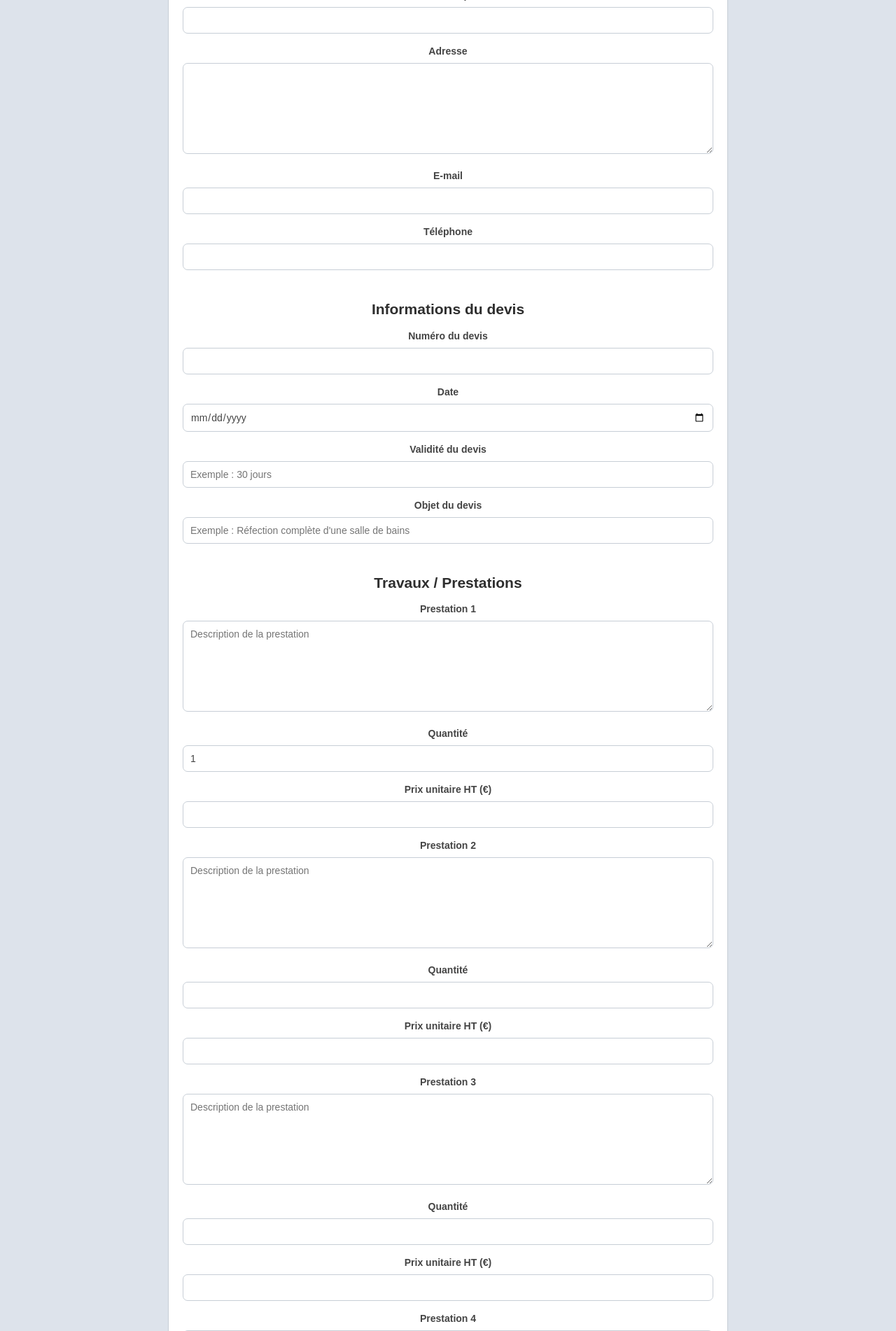
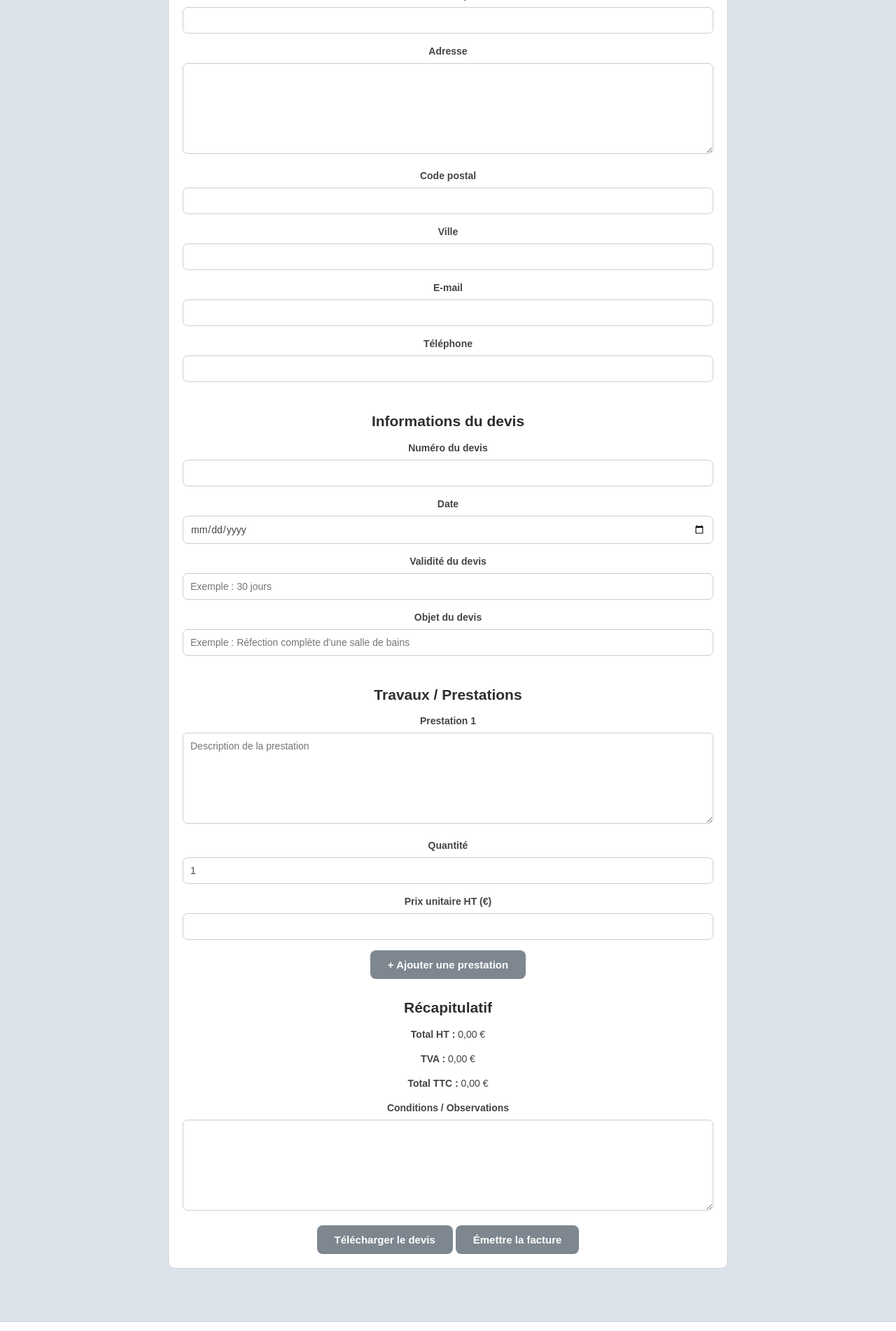
Before and after one commit to MSEDIT-1304/MON-VOISIN-ARTISAN, a Flask app: page /artisan/devis in a window 1280 px wide. Shown: the part 806-2708 px from the top of the page at 70% size. Run offline with Flask 3, Linux system fonts and the light colour scheme; the visitor is signed in with stand-in values (Sample User, id 1); tables that the repository leaves empty hold one stand-in row (values such as "Sample post").

Commit message:
Update devis.html

```diff
--- a/templates/devis.html
+++ b/templates/devis.html
@@ -49,6 +49,7 @@ Devis - Mon Voisin Artisan
             type="text"
             id="client_nom"
             name="client_nom"
+            value="{{ request.form.get('client_nom', '') }}"
             required
         >
 
@@ -58,13 +59,32 @@ Devis - Mon Voisin Artisan
             name="client_adresse"
             rows="3"
             required
-        ></textarea>
+        >{{ request.form.get('client_adresse', '') }}</textarea>
+
+        <label for="client_code_postal">Code postal</label>
+        <input
+            type="text"
+            id="client_code_postal"
+            name="client_code_postal"
+            value="{{ request.form.get('client_code_postal', '') }}"
+            required
+        >
+
+        <label for="client_ville">Ville</label>
+        <input
+            type="text"
+            id="client_ville"
+            name="client_ville"
+            value="{{ request.form.get('client_ville', '') }}"
+            required
+        >
 
         <label for="client_email">E-mail</label>
         <input
             type="email"
             id="client_email"
             name="client_email"
+            value="{{ request.form.get('client_email', '') }}"
         >
 
         <label for="client_telephone">Téléphone</label>
@@ -72,23 +92,26 @@ Devis - Mon Voisin Artisan
             type="text"
             id="client_telephone"
             name="client_telephone"
+            value="{{ request.form.get('client_telephone', '') }}"
         >
 
         <h2>Informations du devis</h2>
 
-        <label for="numero_devis">Numéro du devis</label>
+        <label for="numero">Numéro du devis</label>
         <input
             type="text"
-            id="numero_devis"
-            name="numero_devis"
+            id="numero"
+            name="numero"
+            value="{{ request.form.get('numero', '') }}"
             required
         >
 
-        <label for="date_devis">Date</label>
+        <label for="date">Date</label>
         <input
             type="date"
-            id="date_devis"
-            name="date_devis"
+            id="date"
+            name="date"
+            value="{{ request.form.get('date', '') }}"
             required
         >
 
@@ -97,7 +120,9 @@ Devis - Mon Voisin Artisan
             type="text"
             id="validite"
             name="validite"
+            value="{{ request.form.get('validite', '') }}"
             placeholder="Exemple : 30 jours"
+            required
         >
 
         <label for="objet">Objet du devis</label>
@@ -105,6 +130,7 @@ Devis - Mon Voisin Artisan
             type="text"
             id="objet"
             name="objet"
+            value="{{ request.form.get('objet', '') }}"
             placeholder="Exemple : Réfection complète d'une salle de bains"
             required
         >
@@ -119,7 +145,7 @@ Devis - Mon Voisin Artisan
                 rows="2"
                 placeholder="Description de la prestation"
                 required
-            ></textarea>
+            >{{ request.form.get('description1', '') }}</textarea>
 
             <label for="quantite1">Quantité</label>
             <input
@@ -128,7 +154,7 @@ Devis - Mon Voisin Artisan
                 name="quantite1"
                 min="0"
                 step="0.01"
-                value="1"
+                value="{{ request.form.get('quantite1', '1') }}"
             >
 
             <label for="prix_unitaire_ht1">Prix unitaire HT (€)</label>
@@ -136,25 +162,30 @@ Devis - Mon Voisin Artisan
                 type="number"
                 id="prix_unitaire_ht1"
                 name="prix_unitaire_ht1"
+                value="{{ request.form.get('prix_unitaire_ht1', '') }}"
                 min="0"
                 step="0.01"
             >
         </div>
+        <button type="button" id="ajouter-prestation" class="btn">
+            + Ajouter une prestation
+        </button>
 
-        <div class="devis-ligne">
+        <div class="devis-ligne" id="prestation2" style="display:none;">
             <label for="description2">Prestation 2</label>
             <textarea
                 id="description2"
                 name="description2"
                 rows="2"
                 placeholder="Description de la prestation"
-            ></textarea>
+            >{{ request.form.get('description2', '') }}</textarea>
 
             <label for="quantite2">Quantité</label>
             <input
                 type="number"
                 id="quantite2"
                 name="quantite2"
+                value="{{ request.form.get('quantite2', '') }}"
                 min="0"
                 step="0.01"
             >
@@ -164,12 +195,13 @@ Devis - Mon Voisin Artisan
                 type="number"
                 id="prix_unitaire_ht2"
                 name="prix_unitaire_ht2"
+                value="{{ request.form.get('prix_unitaire_ht2', '') }}"
                 min="0"
                 step="0.01"
             >
         </div>
 
-        <div class="devis-ligne">
+        <div class="devis-ligne" id="prestation3" style="display:none;">
             <label for="description3">Prestation 3</label>
             <textarea
                 id="description3"
@@ -192,12 +224,13 @@ Devis - Mon Voisin Artisan
                 type="number"
                 id="prix_unitaire_ht3"
                 name="prix_unitaire_ht3"
+                value="{{ request.form.get('prix_unitaire_ht3', '') }}"
                 min="0"
                 step="0.01"
             >
         </div>
 
-        <div class="devis-ligne">
+        <div class="devis-ligne" id="prestation4" style="display:none;">
             <label for="description4">Prestation 4</label>
             <textarea
                 id="description4"
@@ -220,12 +253,13 @@ Devis - Mon Voisin Artisan
                 type="number"
                 id="prix_unitaire_ht4"
                 name="prix_unitaire_ht4"
+                value="{{ request.form.get('prix_unitaire_ht4', '') }}"
                 min="0"
                 step="0.01"
             >
         </div>
 
-        <div class="devis-ligne">
+        <div class="devis-ligne" id="prestation5" style="display:none;">
             <label for="description5">Prestation 5</label>
             <textarea
                 id="description5"
@@ -248,6 +282,7 @@ Devis - Mon Voisin Artisan
                 type="number"
                 id="prix_unitaire_ht5"
                 name="prix_unitaire_ht5"
+                value="{{ request.form.get('prix_unitaire_ht5', '') }}"
                 min="0"
                 step="0.01"
             >
@@ -275,7 +310,7 @@ Devis - Mon Voisin Artisan
             id="conditions"
             name="conditions"
             rows="5"
-        ></textarea>
+        >{{ request.form.get('conditions', '') }}</textarea>
 
         <button type="submit" name="action" value="telecharger" class="btn">
             Télécharger le devis
@@ -288,6 +323,54 @@ Devis - Mon Voisin Artisan
     </form>
 
 </div>
+<script>
+function calculerTotaux() {
+    let totalHT = 0;
 
+    for (let i = 1; i <= 5; i++) {
+        const quantite = parseFloat(
+            document.getElementById("quantite" + i)?.value || 0
+        );
+
+        const prix = parseFloat(
+            document.getElementById("prix_unitaire_ht" + i)?.value || 0
+        );
+
+        totalHT += quantite * prix;
+    }
+
+    const tauxTVA = 20;
+    const montantTVA = totalHT * tauxTVA / 100;
+    const totalTTC = totalHT + montantTVA;
+
+    document.getElementById("total-ht").textContent =
+        totalHT.toFixed(2).replace(".", ",") + " €";
+
+    document.getElementById("montant-tva").textContent =
+        montantTVA.toFixed(2).replace(".", ",") + " €";
+
+    document.getElementById("total-ttc").textContent =
+        totalTTC.toFixed(2).replace(".", ",") + " €";
+}
+
+document.addEventListener("DOMContentLoaded", function () {
+
+    for (let i = 1; i <= 5; i++) {
+
+        const quantite = document.getElementById("quantite" + i);
+        const prix = document.getElementById("prix_unitaire_ht" + i);
+
+        if (quantite) {
+            quantite.addEventListener("input", calculerTotaux);
+        }
+
+        if (prix) {
+            prix.addEventListener("input", calculerTotaux);
+        }
+    }
+
+    calculerTotaux();
+});
+</script>
 
 {% endblock %}
```
